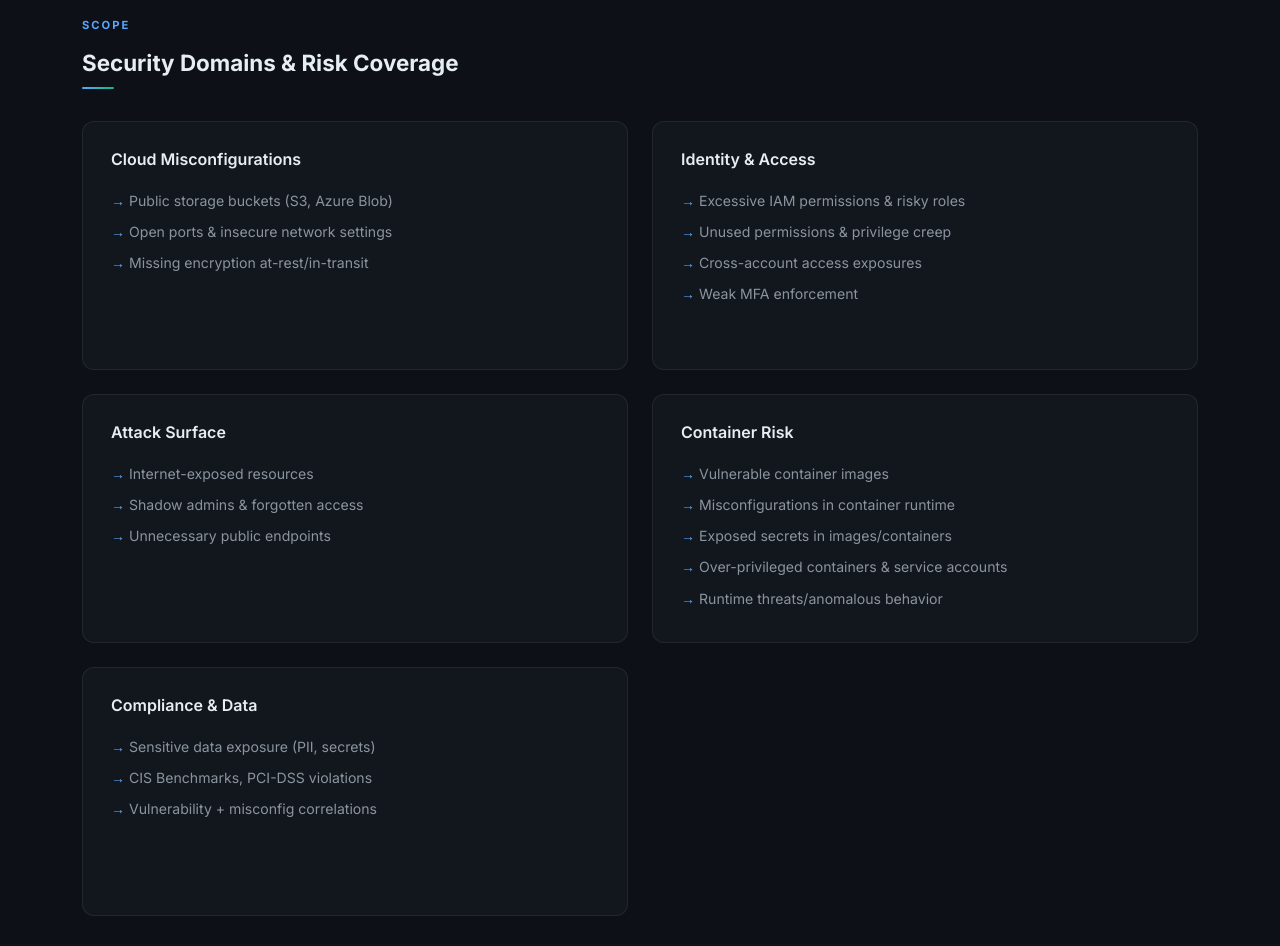
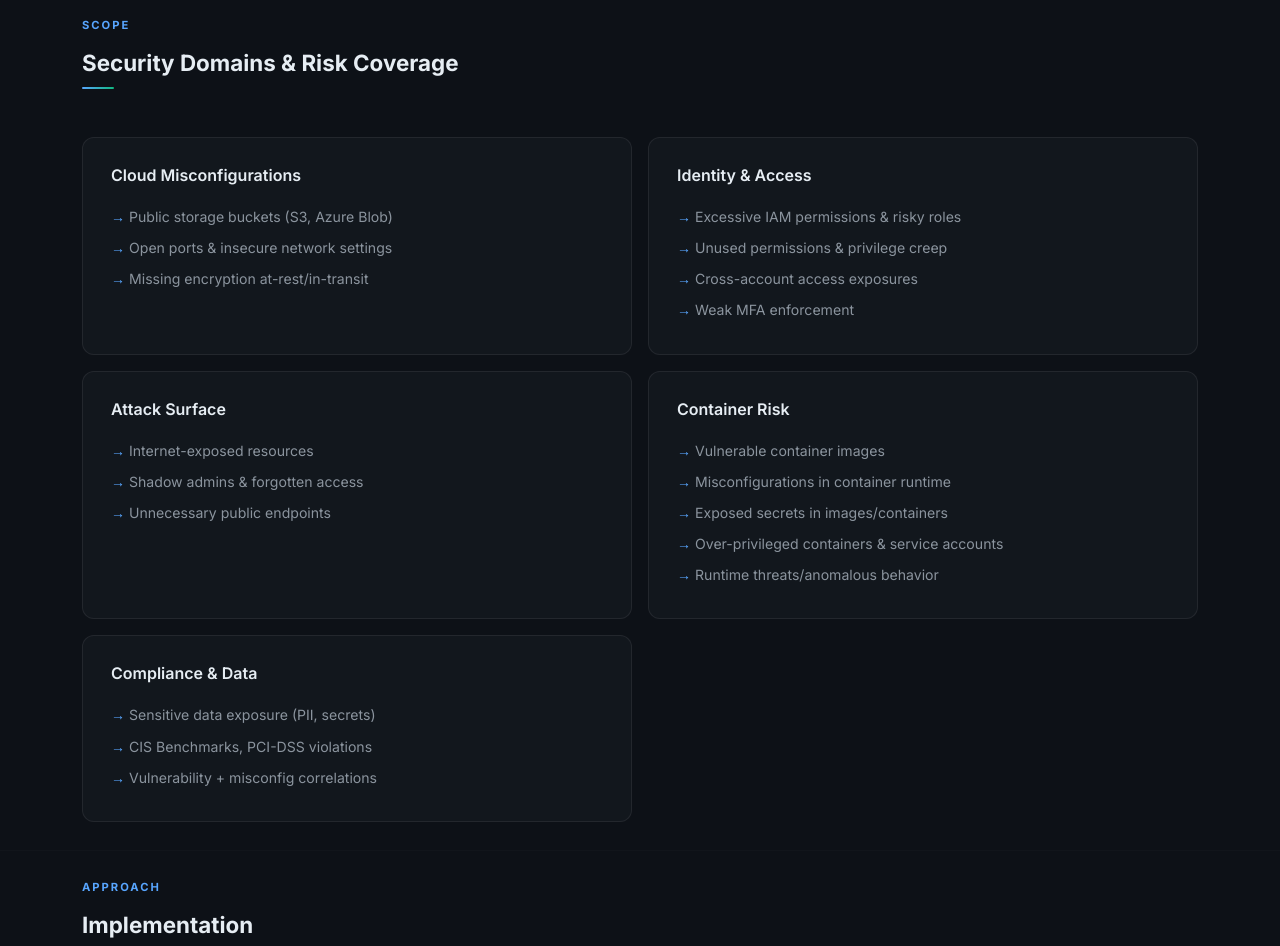
Before and after one commit to halbershtat/portfolio, a plain HTML site: page proj1.html in a window 1280 px wide. Shown: the part 820-1766 px from the top of the page. Drawn offline with nearby package versions, Linux system fonts and the light colour scheme.

Commit message:
Update design spaces

```diff
--- a/proj1.html
+++ b/proj1.html
@@ -75,8 +75,9 @@
             <div class="section-label">Scope</div>
             <div class="section-heading">Security Domains & Risk Coverage</div>
             <div class="section-line"></div>
-            <div class="domains-grid">
-                <div class="dark-card">
+            <div class="row g-3 mt-3" id="domains-cards">
+                <div class="col-md-6">
+                    <div class="dark-card h-100">
                         <h6 class="mb-3 fw-semibold">Cloud Misconfigurations</h6>
                         <ul class="small mb-0">
                             <li>Public storage buckets (S3, Azure Blob)</li>
@@ -84,7 +85,9 @@
                             <li>Missing encryption at-rest/in-transit</li>
                         </ul>
                     </div>
-                <div class="dark-card">
+                </div>
+                <div class="col-md-6">
+                    <div class="dark-card h-100">
                         <h6 class="mb-3 fw-semibold">Identity & Access</h6>
                         <ul class="small mb-0">
                             <li>Excessive IAM permissions & risky roles</li>
@@ -93,7 +96,9 @@
                             <li>Weak MFA enforcement</li>
                         </ul>
                     </div>
-                <div class="dark-card">
+                </div>
+                <div class="col-md-6">
+                    <div class="dark-card h-100">
                         <h6 class="mb-3 fw-semibold">Attack Surface</h6>
                         <ul class="small mb-0">
                             <li>Internet-exposed resources</li>
@@ -101,7 +106,9 @@
                             <li>Unnecessary public endpoints</li>
                         </ul>
                     </div>
-                <div class="dark-card">
+                </div>
+                <div class="col-md-6">
+                    <div class="dark-card h-100">
                         <h6 class="mb-3 fw-semibold">Container Risk</h6>
                         <ul class="small mb-0">
                             <li>Vulnerable container images</li>
@@ -111,13 +118,16 @@
                             <li>Runtime threats/anomalous behavior</li>
                         </ul>
                     </div>
-                <div class="dark-card">
+                </div>
+                <div class="col-md-6">
+                    <div class="dark-card h-100">
                         <h6 class="mb-3 fw-semibold">Compliance & Data</h6>
                         <ul class="small mb-0">
                             <li>Sensitive data exposure (PII, secrets)</li>
                             <li>CIS Benchmarks, PCI-DSS violations</li>
                             <li>Vulnerability + misconfig correlations</li>
                         </ul>
+                    </div>
                 </div>
             </div>
         </div>
@@ -184,7 +194,7 @@
     <script src="https://cdn.jsdelivr.net/npm/bootstrap@5.3.0/dist/js/bootstrap.bundle.min.js"></script>
     <script>
         function equalizeDomainCards() {
-            const cards = document.querySelectorAll('.domains-grid .dark-card');
+            const cards = document.querySelectorAll('#domains-cards .dark-card');
             cards.forEach(c => c.style.height = 'auto');
             let maxH = 0;
             cards.forEach(c => maxH = Math.max(maxH, c.offsetHeight));
--- a/project.css
+++ b/project.css
@@ -94,11 +94,3 @@
 
 /* ── Divider ── */
 .divider { border: none; border-top: 1px solid rgba(255,255,255,0.06); margin: 0; }
-
-/* ── Equal-height domains grid ── */
-.domains-grid {
-    display: grid;
-    grid-template-columns: 1fr 1fr;
-    gap: 1.5rem;
-    margin-top: 1.5rem;
-}
```
Also changed, not shown: index.html (+1 -1 lines). Lines whose indentation alone changed are shown as unchanged.
